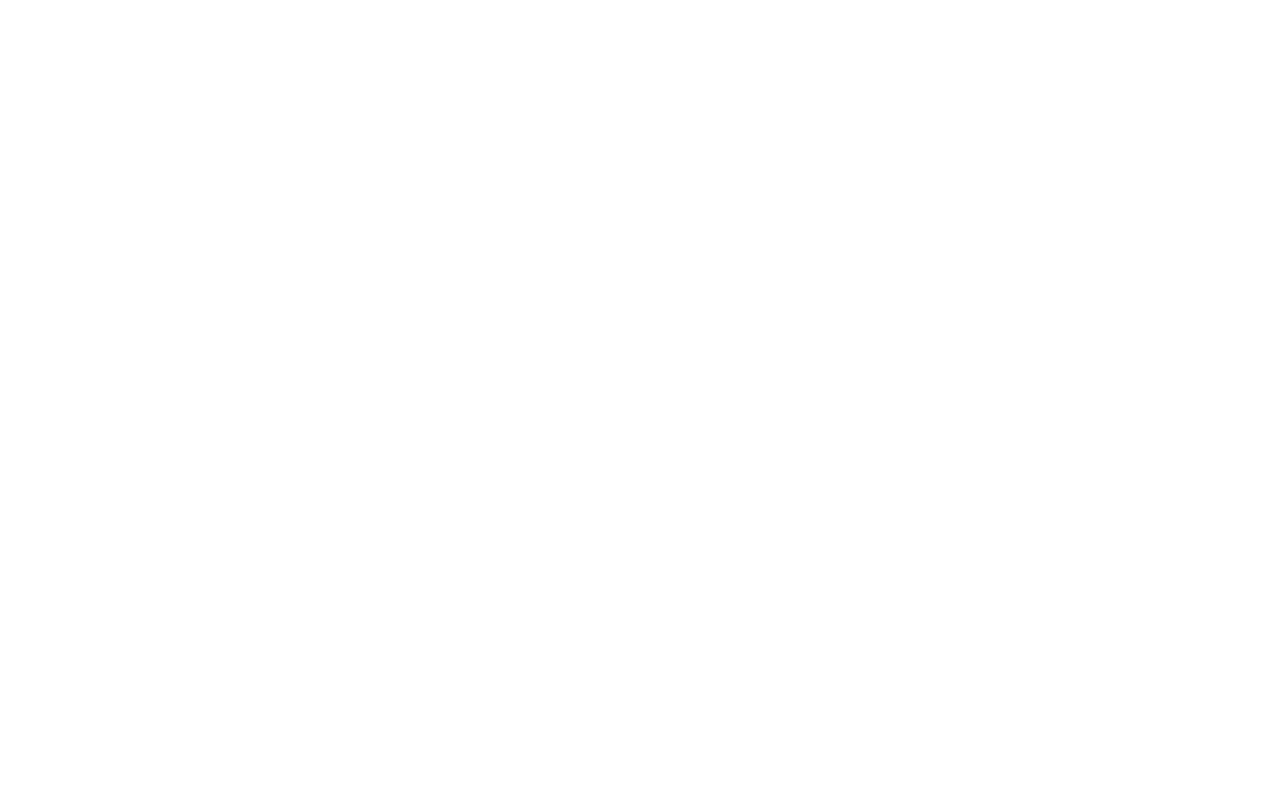
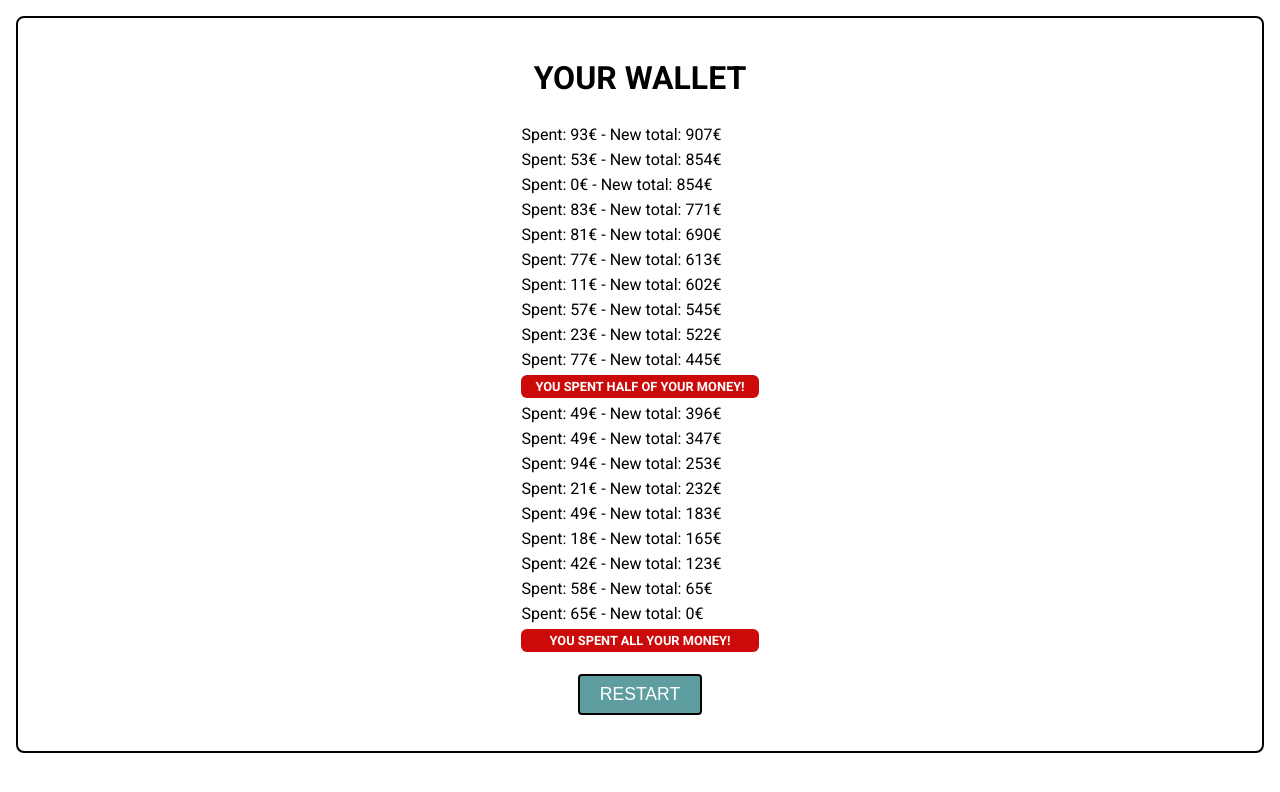
Before and after one commit to saturnhati/Logic-Control-Loops-II, a plain HTML site: page index.html in a window 1280 px wide. Drawn offline with Linux system fonts and the light colour scheme.

Commit message:
finished project

```diff
--- a/css/style.css
+++ b/css/style.css
@@ -0,0 +1,51 @@
+body {
+    font-family: 'Roboto', sans-serif;
+    margin: 0;
+}
+
+h1 {
+    font-size: 2rem;
+}
+
+.container {
+    text-align: center;
+    border: 2px solid black;
+    border-radius: 8px;
+    margin: 2vh;
+    /* height: 600px; */
+    display: flex;
+    flex-direction: column;
+    justify-content: space-between;
+    align-items: center;
+    padding: 20px 0;
+}
+
+.single-expenses {
+    margin: 6px 0;
+    text-align: left;
+}
+
+#warning {
+    font-size: 0.8rem;
+    font-weight: 700;
+    color: white;
+    background-color: rgb(205, 10, 10);
+    padding: 4px 14px;
+    text-transform: uppercase;
+    text-align: center;
+    border-radius: 6px;
+}
+
+button {
+    margin: 16px 0;
+    padding: 8px 20px;
+    font-size: 1.1rem;
+    border: 2px solid black;
+    border-radius: 4px;
+    background-color:cadetblue;
+    color:white;
+}
+
+button:hover {
+    background-color: black;
+}
--- a/index.html
+++ b/index.html
@@ -4,10 +4,18 @@
     <meta charset="UTF-8" />
     <meta http-equiv="X-UA-Compatible" content="IE=edge" />
     <link rel="stylesheet" href="./css/style.css" />
+    <link rel="preconnect" href="https://fonts.googleapis.com" />
+    <link rel="preconnect" href="https://fonts.gstatic.com" crossorigin />
+    <link href="https://fonts.googleapis.com/css2?family=Roboto:ital,wght@0,100;0,300;0,400;0,500;0,700;0,900;1,100;1,300;1,400;1,500;1,700;1,900&display=swap" rel="stylesheet" />
     <meta name="viewport" content="width=device-width, initial-scale=1.0" />
     <title>Loops</title>
   </head>
   <body>
+    <div class="container">
+      <h1>YOUR WALLET</h1>
+      <div id="expenses"></div>
+      <button onclick="restartCalc()">RESTART</button>
+    </div>
     <script src="./js/script.js"></script>
   </body>
 </html>
--- a/js/script.js
+++ b/js/script.js
@@ -1,18 +1,31 @@
 let initTotal = 1000;
 let total = initTotal;
-let outgoings = Math.floor(Math.random() * 100);
+let outgoings;
+let spentHalf = true;
 
 while (total > 0) {
-    total = total - outgoings;
-
-    if (total > 0) {
-        console.log(total);
-    }
-    if (total < initTotal / 2 || total > initTotal / 4) {
-        console.log(`${total}. Warning: you spent half of your budget!`)
+    outgoings = Math.floor(Math.random() * 100);
+    if (outgoings > total) {
+        outgoings = total;
+        total = total - outgoings;
+        document.getElementById('expenses').innerHTML += `<div class="single-expenses">Spent: ${outgoings}€ - New total: ${total}€</div>`
+        document.getElementById('expenses').innerHTML += `<div class="single-expenses" id="warning">You spent all your money!</div>`
     }
     else {
-        console.log(`${total}. Warning: you spent all of your budget!`)
+        total = total - outgoings;
+        if (total > 0) {
+            document.getElementById('expenses').innerHTML += `<div class="single-expenses">Spent: ${outgoings}€ - New total: ${total}€</div>`
+        }
+        if (total < initTotal / 2) {
+            if (spentHalf == true) {
+                document.getElementById('expenses').innerHTML += `<div class="single-expenses" id="warning">You spent half of your money!</div>`
+                spentHalf = false;
+            }
+        }
+        if (total < 0) {
+            document.getElementById('expenses').innerHTML += `<div class="single-expenses">Spent: ${outgoings}€ - New total: 0€</div>`
+            document.getElementById('expenses').innerHTML += `<div class="single-expenses" id="warning">You spent all your money!</div>`
+        }
     }
 
 }
```
